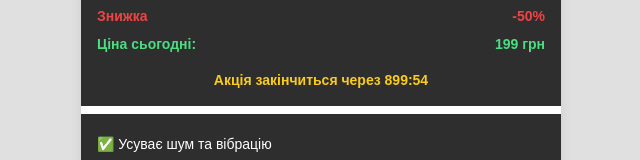
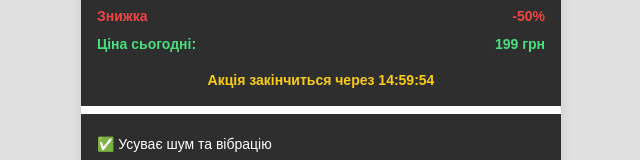
Before and after one commit to KirillBodin/landingSite_washingMachine, a React (Vite) app: page / in a window 1280 px wide. Shown: the part 468-628 px from the top of the page, without its empty margins (319-959 px from the left). Built offline with nearby package versions, Linux system fonts and the light colour scheme.

Commit message:
fix bug timer

```diff
--- a/src/App.tsx
+++ b/src/App.tsx
@@ -14,18 +14,20 @@ const formRef = useRef<HTMLFormElement>(null);
 const [name, setName] = useState('');
 const [phone, setPhone] = useState('');
 const [error, setError] = useState('');
+const fifteenHours = 15 * 60 * 60; // 15 часов в секундах
+
 const [timeLeft, setTimeLeft] = useState(() => {
   const savedTime = localStorage.getItem('timer_end_time');
-  const fifteenHours = 15 * 60 * 60 * 1000;
   if (savedTime) {
     const diff = Math.floor((Number(savedTime) - Date.now()) / 1000);
     return diff > 0 ? diff : 0;
   } else {
-    const endTime = Date.now() + fifteenHours;
+    const endTime = Date.now() + fifteenHours * 1000;
     localStorage.setItem('timer_end_time', endTime.toString());
-    return fifteenHours / 1000;
+    return fifteenHours;
   }
 });
+
 
 
 
@@ -36,10 +38,10 @@ useEffect(() => {
       if (prev > 0) {
         return prev - 1;
       } else {
-        const fifteenHours = 15 * 60 * 60 * 1000;
-        const newEndTime = Date.now() + fifteenHours;
+        const fifteenHours = 15 * 60 * 60;
+        const newEndTime = Date.now() + fifteenHours * 1000;
         localStorage.setItem('timer_end_time', newEndTime.toString());
-        return fifteenHours / 1000;
+        return fifteenHours;
       }
     });
   }, 1000);
@@ -49,14 +51,18 @@ useEffect(() => {
 
 
 
+
 const formatTime = (seconds: number) => {
-  const mins = Math.floor(seconds / 60)
+  const hrs = Math.floor(seconds / 3600)
+    .toString()
+    .padStart(2, "0");
+  const mins = Math.floor((seconds % 3600) / 60)
     .toString()
     .padStart(2, "0");
   const secs = (seconds % 60)
     .toString()
     .padStart(2, "0");
-  return `${mins}:${secs}`;
+  return `${hrs}:${mins}:${secs}`;
 };
 
 
@@ -464,7 +470,7 @@ const handleVote = (option: string) => {
   {/* === Футер === */}
   <footer className="bg-gray-100 w-full text-center text-sm text-gray-700 px-4 py-6 mt-4">
         <p className="mb-2">
-          Інтернет магазин SuperShop - ОГРН 1234567890123
+          Інтернет магазин SuperShop - ОГРН 72503632
         </p>
         <p className="mb-4">
           01001, Україна, м. Київ, вулиця Хрещатик, 1
```
